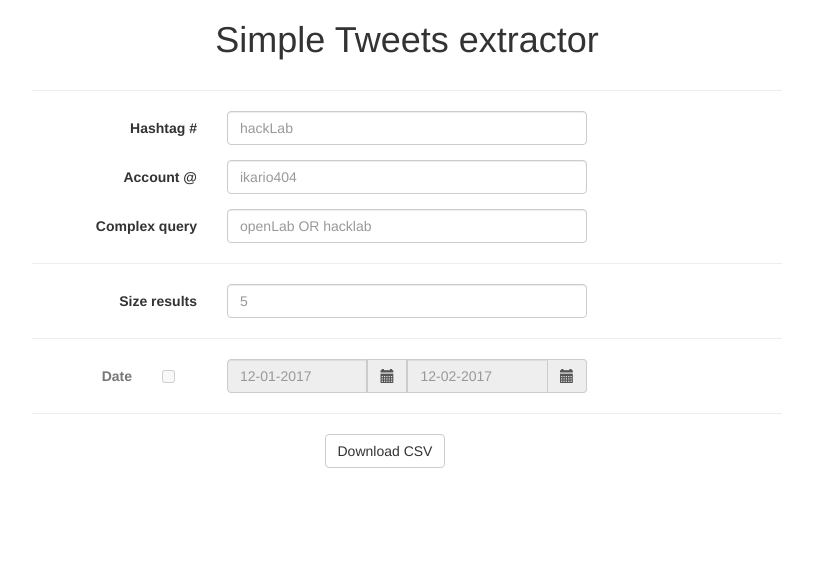
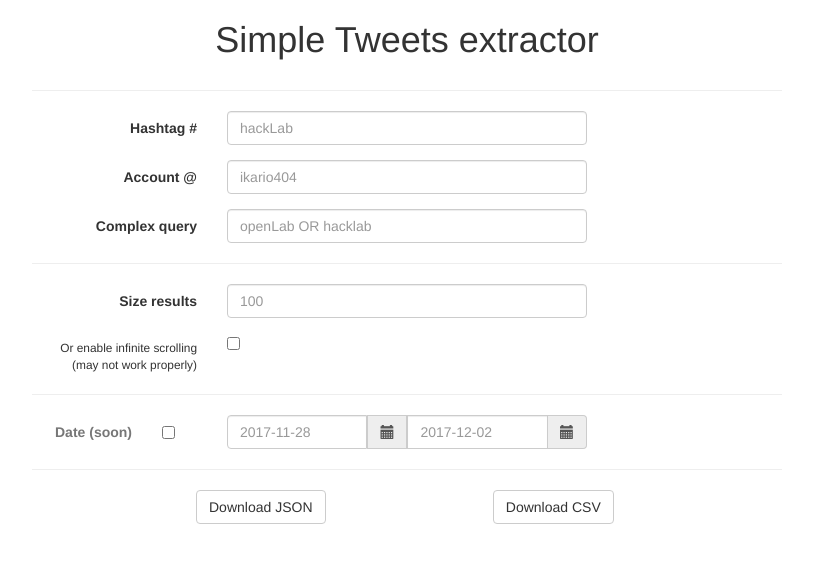
Before and after one commit to GovernorUnfortunable/cortext-pytheas-tweets, a Flask app: page / in a window 1280 px wide. Shown: the top 563 px of the page, without its empty margins (233-1046 px from the left). Run offline with Flask 2, Linux system fonts and the light colour scheme; some libraries are stand-ins or nearby versions.

Commit message:
connecting some methods via http. adding json download. Date filter, infinite scrolling, ...

```diff
--- a/app.py
+++ b/app.py
@@ -6,6 +6,7 @@ from flask import render_template
 from flask import request
 from flask import send_file
 from flask import Response
+from flask import jsonify
 from flask_bootstrap import Bootstrap
 from twitterscraper import query_tweets
 
@@ -25,14 +26,16 @@ def hello():
 
 @app.route("/processing", methods=['POST', 'GET'])
 def processing():
-
+	# type of query
 	hashtag = str(request.form.get('hashtag'))
 	account = str(request.form.get('account'))
 	query = str(request.form.get('query'))
+	# select query by
+	infinite = request.form.get('infinite')
 	size = int(request.form.get('size'))
-	date_start = request.form.get('date_start')
-	date_end = request.form.get('date_end')
+	date = request.form.get('date')
 
+	# prepare query
 	if query:
 		query = query
 	elif hashtag:
@@ -44,29 +47,56 @@ def processing():
 	output_file = str(query.replace(" ","_"))
 	bucket_data = []
 
-	for tweet in query_tweets(query, size):
-		bucket_data.append(vars(tweet))
+	# if date
+	if date == 'enabled':
+		date_start = request.form.get('date_start')
+		date_end = request.form.get('date_end')
 
+		print(date_start)
+		print(date_end)
+
+		query = query + '%20since%3A' + date_start + '%20until%3A' + date_end
+
+	# infinite scrolling or sized buckets
+	if infinite == 'enabled':
+		for tweet in query_tweets(query):
+			bucket_data.append(vars(tweet))
+	else:
+		for tweet in query_tweets(query, size):
+			bucket_data.append(vars(tweet))
+
+	# package everything
 	info = {
 		"QUERY" : query,
 		"SIZE" : size,
 		"TWEETS" : bucket_data
 	}
 
-	keys = bucket_data[0].keys()
+	# choose between CSV or JSON
+	datatype = request.form.get('datatype')
 
-	output = io.StringIO()
-	dict_writer = csv.DictWriter(output, keys)
-	dict_writer.writeheader()
-	dict_writer.writerows(bucket_data)
+	if datatype == 'json':
+		return jsonify(info)
 
-	csvdata = output.getvalue()
+	elif datatype == 'csv':
+		keys = bucket_data[0].keys()
+		output = io.StringIO()
 
-	return Response(
-		csvdata,
-		mimetype="text/csv",
-		headers={"Content-disposition":
-				 "attachment; filename="+query+".csv"})
+		dict_writer = csv.DictWriter(output, keys)
+		dict_writer.writeheader()
+		dict_writer.writerows(bucket_data)
+		csvdata = output.getvalue()
+		return Response(
+			csvdata,
+			mimetype="text/csv",
+			headers={"Content-disposition":
+					 "attachment; filename="+query+".csv"})
+
+	else:
+		return render_template('home.html')
+	# request.form.get('date_end')
+
+
 
 
 ##########################################################################
--- a/templates/home.html
+++ b/templates/home.html
@@ -58,26 +58,34 @@
                     <label class="col-xs-3 control-label">Size results</label>
 
                     <div class="col-xs-6">
-                        <input type="number" class="form-control" name="size" placeholder="5">
+                        <input type="number" class="form-control" name="size" placeholder="100">
+                    </div>
+                </div>
+
+                <div class="form-group">
+                    <small class="col-xs-3 control-label">Or enable infinite scrolling <br> (may not work properly)</small>
+
+                    <div class="col-xs-6">
+                         <input type="checkbox" name="infinite" value="enabled">
                     </div>
                 </div>
 
                 <hr>
 
                 <div class="form-group">
-                    <label class="col-xs-2 control-label text-muted">Date</label>
+                    <label class="col-xs-2 control-label text-muted">Date (soon)</label>
 
                     <div class="col-xs-1">
                         <label class="center-block checkbox-inline">
-                            <input type="checkbox" name="account" value="" disabled>
+                            <input type="checkbox" name="date" value="enabled">
                         </label>
                     </div>
 
                     <div class="col-xs-6 date">
                         <div class="input-group input-append date" id="datePicker">
-                            <input type="text" class="form-control" name="date_after" placeholder="12-01-2017" disabled />
+                            <input type="text" class="form-control" name="date_start" placeholder="2017-11-28" />
                             <span class="input-group-addon add-on"><span class="glyphicon glyphicon-calendar"></span></span>
-                            <input type="text" class="form-control" name="date_before" placeholder="12-02-2017" disabled />
+                            <input type="text" class="form-control" name="date_end" placeholder="2017-12-02" />
                             <span class="input-group-addon add-on"><span class="glyphicon glyphicon-calendar"></span></span>
                         </div>
                     </div>
@@ -90,8 +98,11 @@
     </div>
 
     <div class="row">
-        <div class="col-md-offset-5 col-md-7">
-            <button type="submit" form="twt_form" class="btn btn-default">Download CSV</button>
+        <div class="col-md-offset-3 col-md-3">
+            <button type="submit" form="twt_form" name="datatype" value="json" class="center-block btn btn-default">Download JSON</button>
+        </div>
+        <div class="col-md-3">
+            <button type="submit" form="twt_form" name="datatype" value="csv" class=" center-block btn btn-default">Download CSV</button>
         </div>
     </div>
 
```
Also changed, not shown: readme.md.
